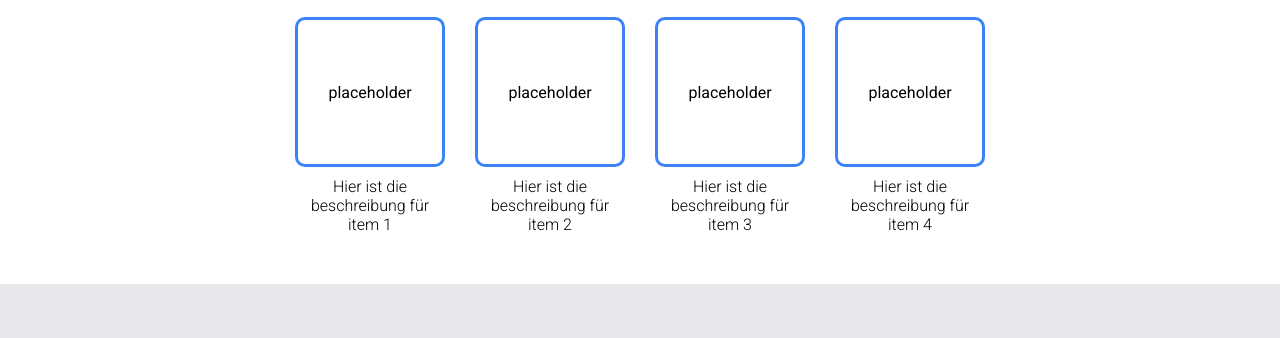
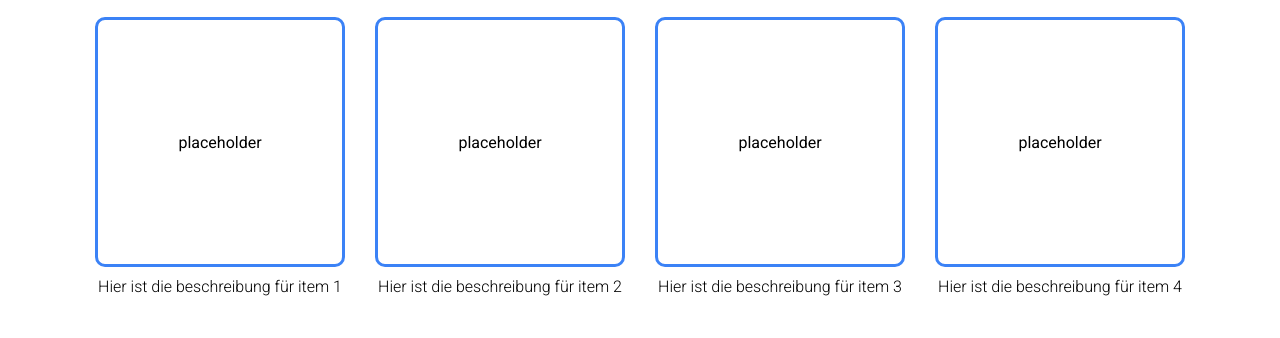
Before and after one commit to onkeltoffa/odin_landingpage, a plain HTML site: page index.html in a window 1280 px wide. Shown: the part 614-952 px from the top of the page. Drawn offline with Linux system fonts and the light colour scheme.

Commit message:
Update style.css

```diff
--- a/style.css
+++ b/style.css
@@ -125,8 +125,8 @@ a:link {
 
 .project-item-image{
   display: flex;
-  height: 150px;
-  width: 150px;
+  height: 250px;
+  width: 250px;
   justify-content: center;
   align-items: center;
   border-style: solid;
@@ -136,7 +136,7 @@ a:link {
 }
 
 .project-item-text{
-  width: 150px;
+  width: 250px;
   font-weight: 300;
   text-align: center;
 }
```
